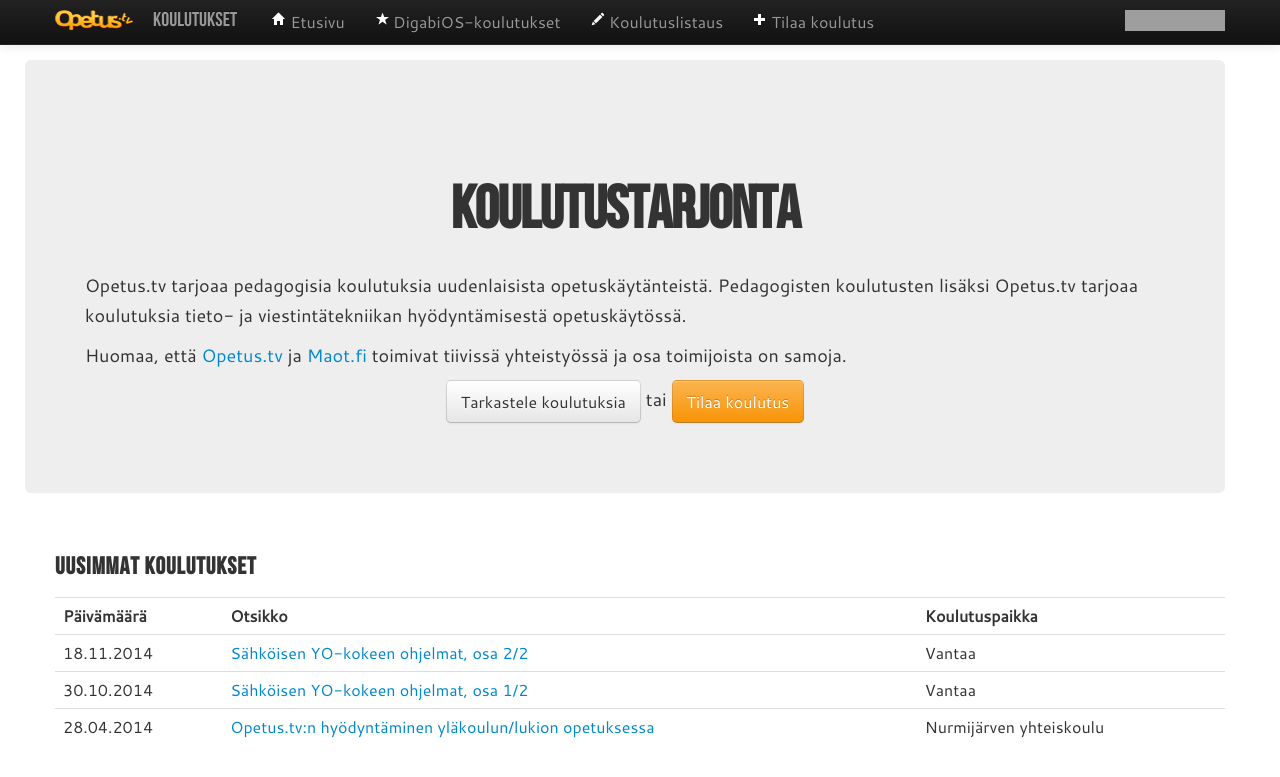
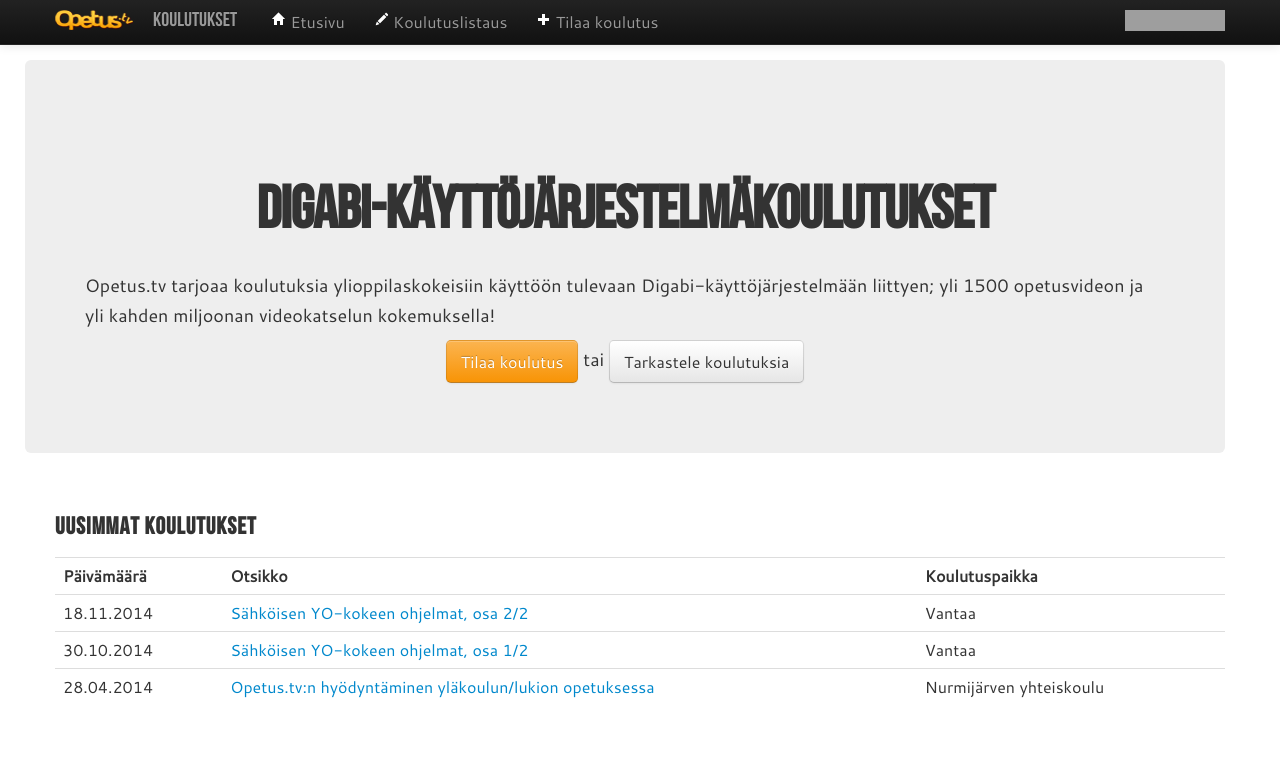
Before and after one commit to jannecederberg/koulutukset.opetus.tv, a Jekyll site: the page built from 00-index.md, in a window 1280 px wide. Shown: the top 777 px of the page. Built offline with Jekyll 4.4.1, drawn with Linux system fonts in a browser that asks for light colours; Markdown is read by kramdown in place of the engine named in the settings; grey boxes are pictures that could not be loaded.

Commit message:
Etusivu mainostamaan DigabiOS-koulutuksia

```diff
--- a/00-index.md
+++ b/00-index.md
@@ -9,17 +9,13 @@ ikoni: home
 
 <div class="row">
 	<div class="hero-unit text-centered">
-		<h1>Koulutustarjonta</h1>
+		<h1>Digabi-käyttöjärjestelmäkoulutukset</h1>
 		<p>
-			Opetus.tv tarjoaa pedagogisia koulutuksia uudenlaisista opetuskäytänteistä.
-			Pedagogisten koulutusten lisäksi Opetus.tv tarjoaa koulutuksia tieto- ja viestintätekniikan hyödyntämisestä opetuskäytössä.
-		</p>
-		<p>
-			Huomaa, että <a href="http://opetus.tv">Opetus.tv</a> ja <a href="http://maot.fi" title="Matematiikan opetuksen tulevaisuus">Maot.fi</a> toimivat tiivissä yhteistyössä ja osa toimijoista on samoja.
+			Opetus.tv tarjoaa koulutuksia ylioppilaskokeisiin käyttöön tulevaan Digabi-käyttöjärjestelmään liittyen; yli 1500 opetusvideon ja yli kahden miljoonan videokatselun kokemuksella!
 		</p>
 		<p style="text-align: center;">
-			<a href="/listaus/" class="btn btn-large">Tarkastele koulutuksia</a> tai
-			<a href="/tilaa-koulutus" class="btn btn-warning btn-large">Tilaa koulutus</a>
+			<a href="/tilaa-koulutus" class="btn btn-warning btn-large">Tilaa koulutus</a> tai
+			<a href="/listaus/" class="btn btn-large">Tarkastele koulutuksia</a>
 		</p>
 	</div>
 
```
Also changed, not shown: 05-digabios-koulutukset.md (deleted, +0 -25 lines).
